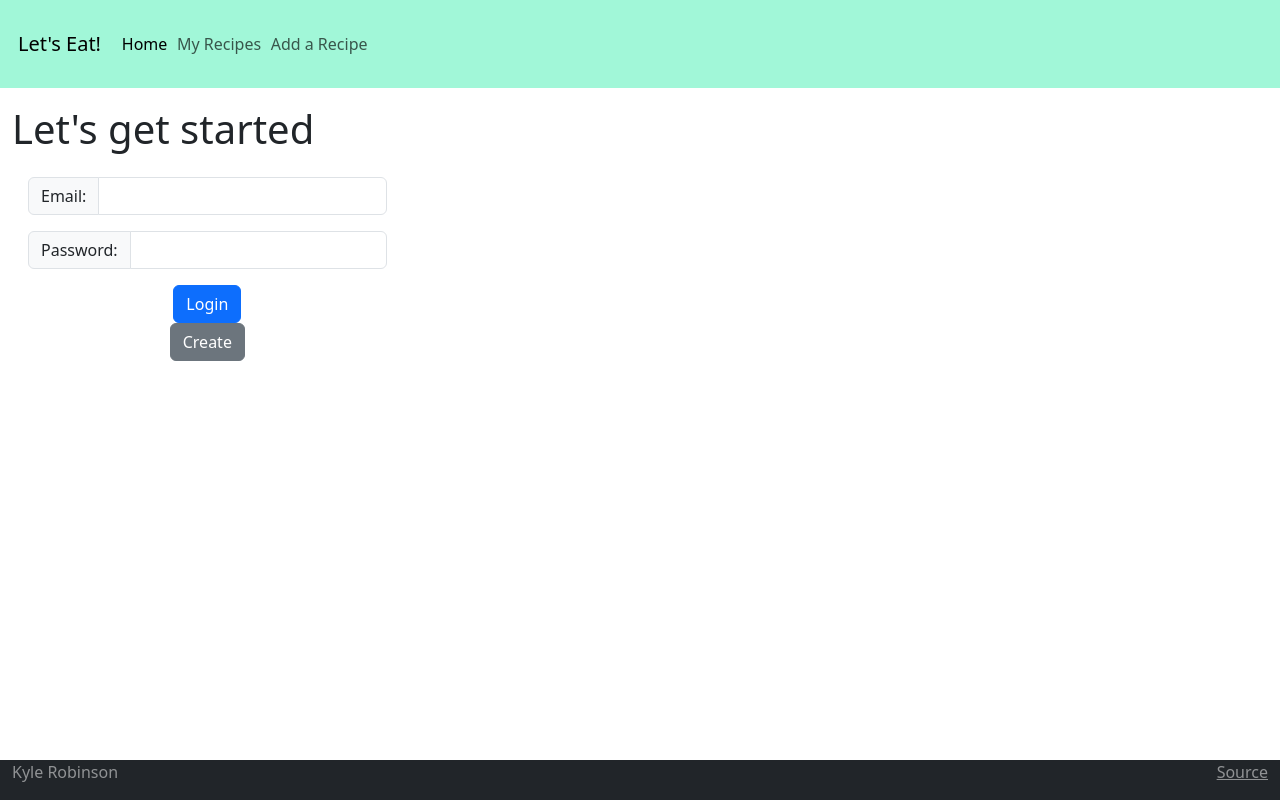
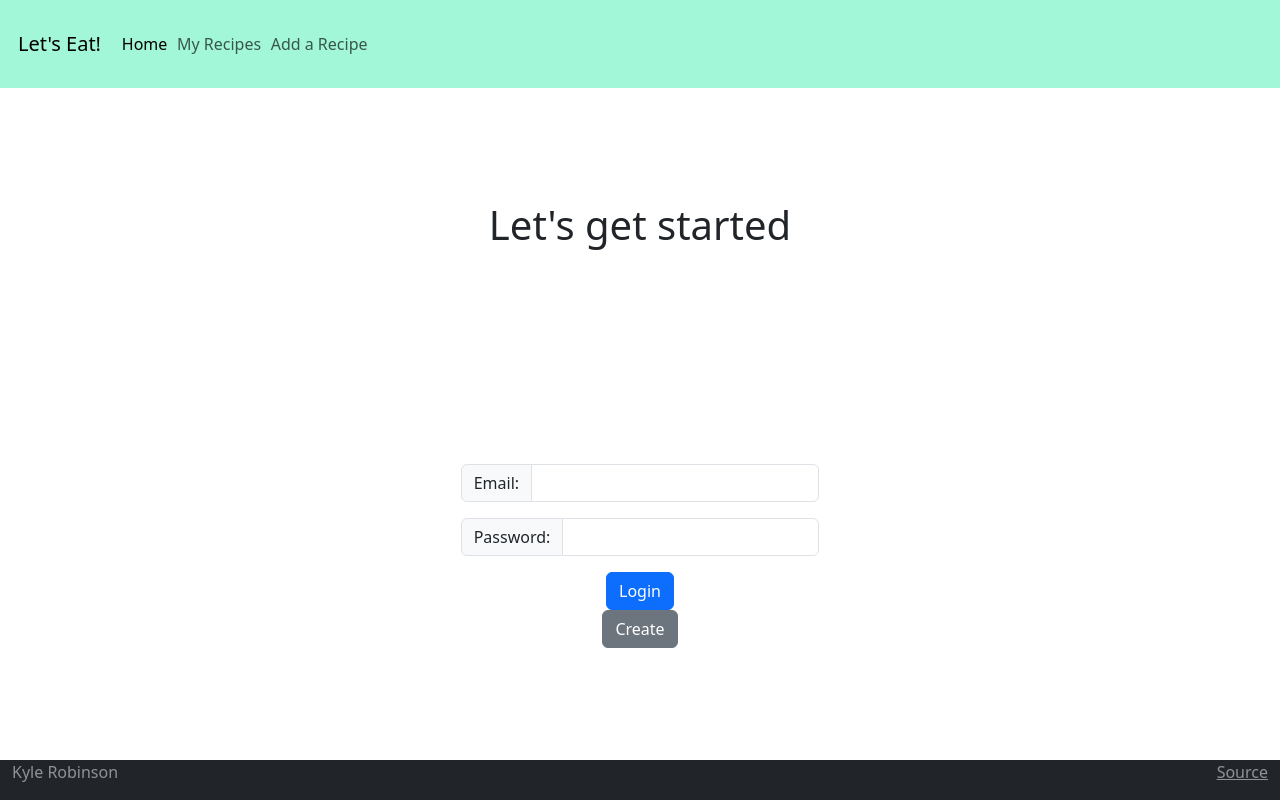
Before and after one commit to robinkyl002/cs260-startup, a React (Vite) app: page / in a window 1280 px wide. Built offline with nearby package versions, Linux system fonts and the light colour scheme.

Commit message:
changed css for settings for all elements in the component to be applied to id recipe-view

```diff
--- a/src/view/view.css
+++ b/src/view/view.css
@@ -1,4 +1,4 @@
-main {
+#recipe-view {
   justify-content: left;
   align-items: start;
 }
@@ -31,5 +31,5 @@ h1 {
   flex: 4;
   display: flex;
   flex-direction: column;
-    padding: 0 25vw
+  padding: 0 25vw;
 }
```
Lines whose indentation alone changed are shown as unchanged.
